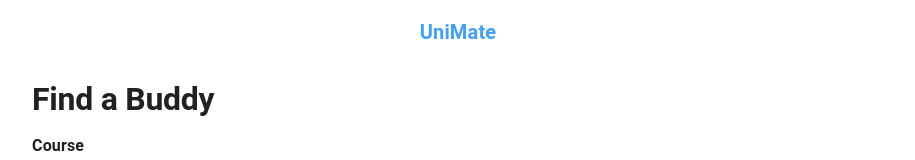
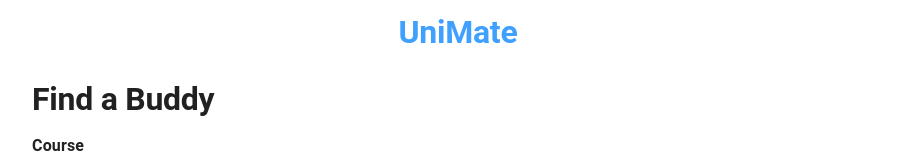
Before and after one commit to dimashnureke/diana-competition, a React (Vite) app: page /diana-competition/find in a window 1280 px wide. Shown: the top 160 px of the page, without its empty margins (182-1097 px from the left). Built offline with nearby package versions, Linux system fonts and the light colour scheme; some icons are missing.

Commit message:
small fix

```diff
--- a/src/components/Header.tsx
+++ b/src/components/Header.tsx
@@ -51,7 +51,7 @@ export const Header = () => {
             </IconButton>
           )}
           <Typography
-            variant="h6"
+            variant="h2"
             color="primary"
             sx={{
               flexGrow: 0,
```
